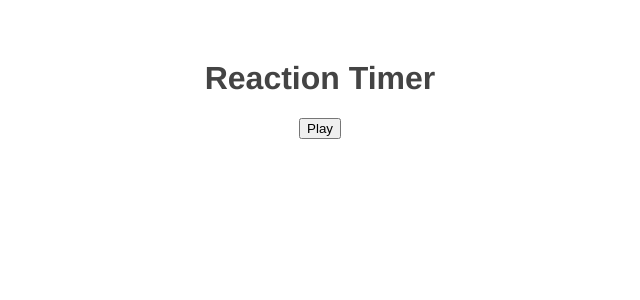
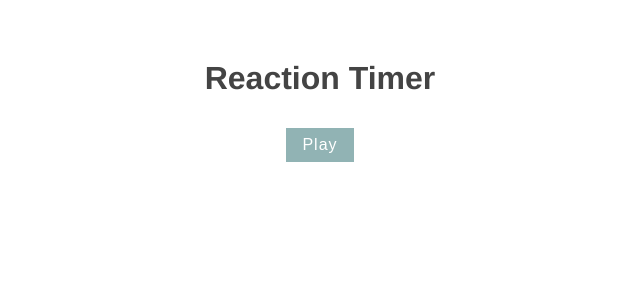
Before and after one commit to hekla00/ReactionTimer, a Vue app: page / in a window 1280 px wide. Shown: the top 300 px of the page, without its empty margins (320-960 px from the left). Built offline with nearby package versions, Linux system fonts and the light colour scheme.

Commit message:
Lesson 37: Finishing Touches

```diff
--- a/src/App.vue
+++ b/src/App.vue
@@ -47,4 +47,18 @@ export default {
   color: #444;
   margin-top: 60px;
 }
+button {
+  background: rgb(145, 179, 180);
+  color: white;
+  border: none;
+  padding: 8px 16px;
+  font-size: 16px;
+  letter-spacing: 1px;
+  cursor: pointer;
+  margin: 10px;
+}
+button[disabled] {
+  opacity: 0.2;
+  cursor: not-allowed;
+}
 </style>
--- a/src/components/Block.vue
+++ b/src/components/Block.vue
@@ -38,7 +38,7 @@ export default {
 .block {
   width: 400px;
   border-radius: 20px;
-  background: #f1c4dc;
+  background: #eed0e0;
   color: white;
   text-align: center;
   padding: 100px 0;
--- a/src/components/Results.vue
+++ b/src/components/Results.vue
@@ -1,11 +1,32 @@
 <template>
   <p>Reaction time: {{ score }} ms</p>
+  <p class="rank">{{ rank }}</p>
 </template>
 
 <script>
 export default {
   props: ["score"],
+  data() {
+    return {
+      rank: null,
+    };
+  },
+  mounted() {
+    if (this.score < 250) {
+      this.rank = "Ninja Fingers";
+    } else if (this.score < 400) {
+      this.rank = "Rapid Reflexes";
+    } else {
+      this.rank = "Snail pace...";
+    }
+  },
 };
 </script>
 
-<style></style>
+<style>
+.rank {
+  font-size: 1.4em;
+  color: rgb(145, 179, 180);
+  font-weight: bold;
+}
+</style>
```
